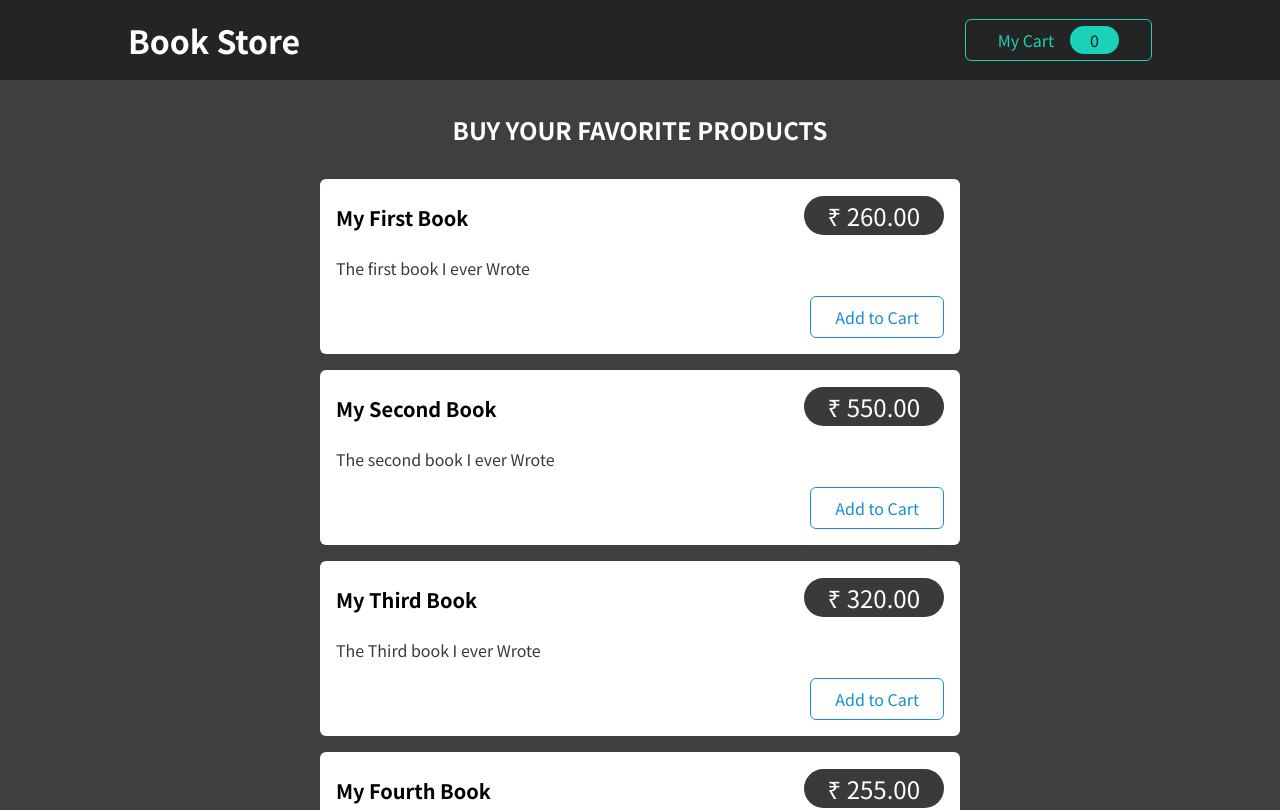
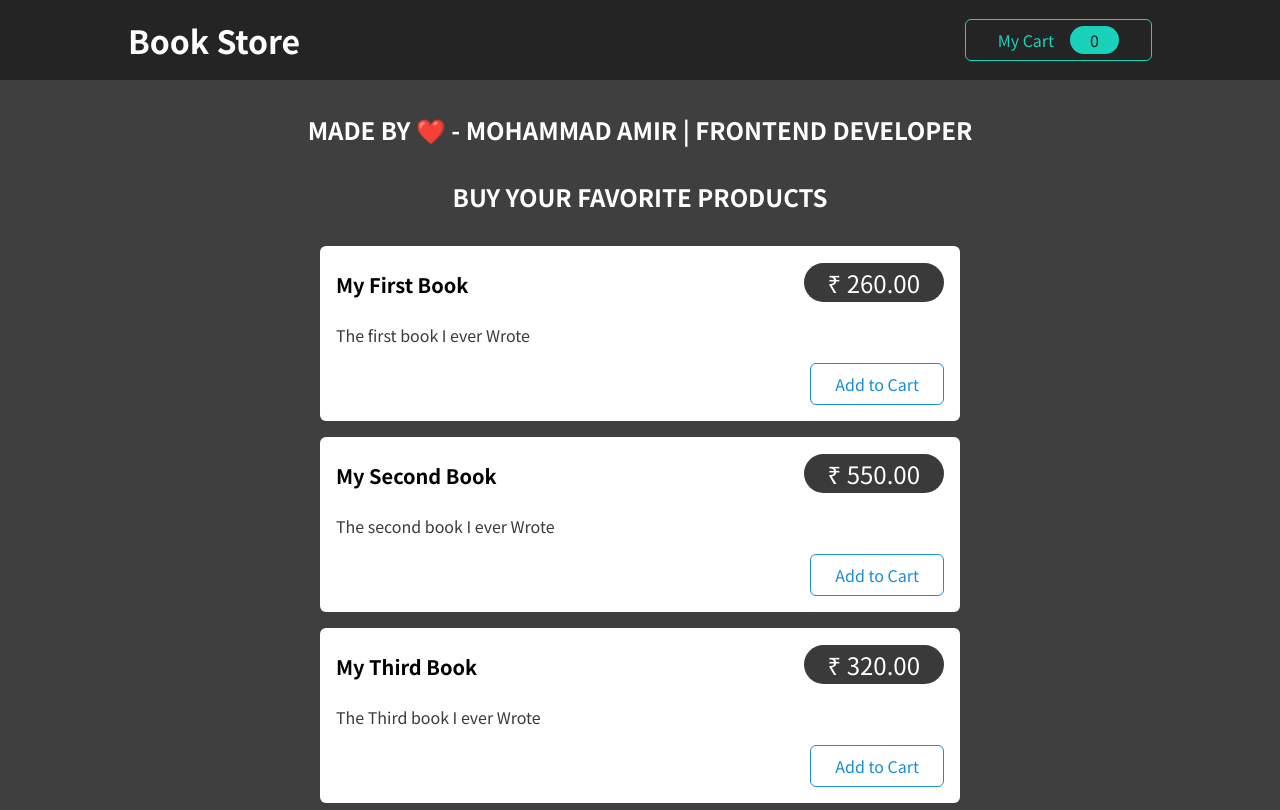
Before and after one commit to amirsep/redux-cart-book-store, a React (Create React App) app: page / in a window 1280 px wide. Shown: the top 810 px of the page. Built offline with nearby package versions, Linux system fonts and the light colour scheme.

Commit message:
Update Products.js

```diff
--- a/src/components/Shop/Products.js
+++ b/src/components/Shop/Products.js
@@ -38,6 +38,7 @@ const DUMMY_PRODUCTS = [
 const Products = (props) => {
   return (
     <section className={classes.products}>
+     <h2>Made by ❤️ - Mohammad Amir | Frontend Developer</h2>
       <h2>Buy your favorite products</h2>
       <ul>
         {DUMMY_PRODUCTS.map((product) => {
```
